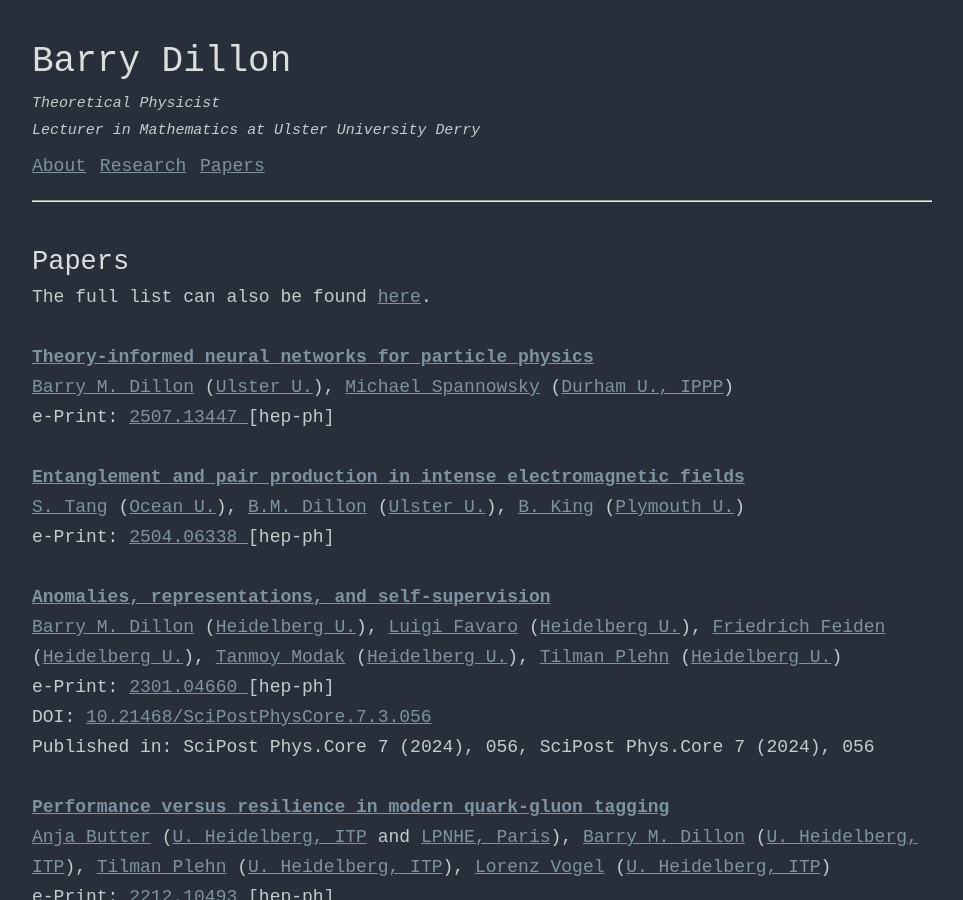
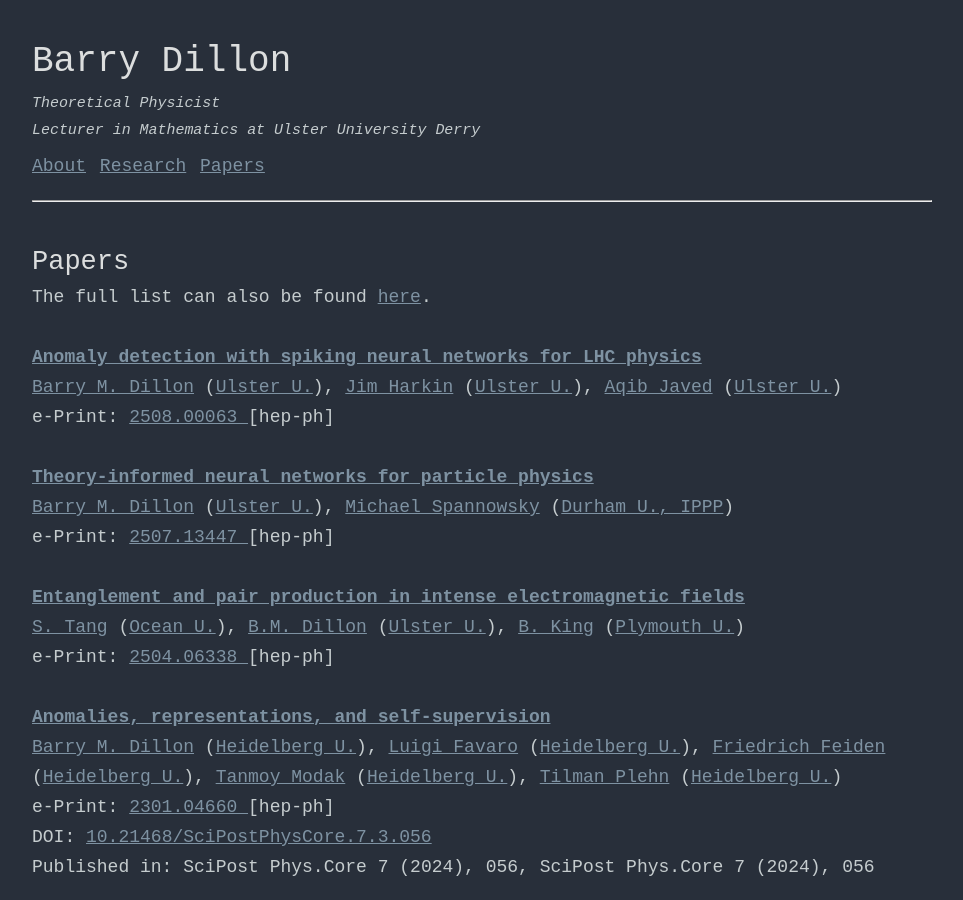
Before and after one commit to bmdillon/bmdillon.github.io, a Jekyll site: the page built from papers/index.md, in a window 1280 px wide and 900 px high. Shown: the whole window, without its empty margins (158-1121 px from the left). Built offline with Jekyll 4.4.1, drawn with Linux system fonts in a browser that asks for light colours.

Commit message:
Update index.md

```diff
--- a/papers/index.md
+++ b/papers/index.md
@@ -8,6 +8,20 @@ title: Papers
 <body>
 The full list can also be found <a href="https://inspirehep.net/authors/1515597" target="_blank" rel="noopener noreferrer">here</a>.
 <br>
+<br>
+ <p><b>
+    <a href="https://inspirehep.net/literature/2956107">
+      Anomaly detection with spiking neural networks for LHC physics
+    </a>
+  </b></p>
+
+    <p><a href="https://inspirehep.net/authors/1515597">Barry M. Dillon</a> (<a href="https://inspirehep.net/institutions/904256">Ulster U.</a>), <a href="https://inspirehep.net/authors/2151263">Jim Harkin</a> (<a href="https://inspirehep.net/institutions/904256">Ulster U.</a>), <a href="https://inspirehep.net/authors/2074327">Aqib Javed</a> (<a href="https://inspirehep.net/institutions/904256">Ulster U.</a>)</p>
+
+  <p>
+      e-Print:
+          <a href="https://arxiv.org/abs/2508.00063">
+      2508.00063
+    </a>[hep-ph]</p>
 <br>
   <p><b>
     <a href="https://inspirehep.net/literature/2950747" target="_blank" rel="noopener noreferrer">
```
